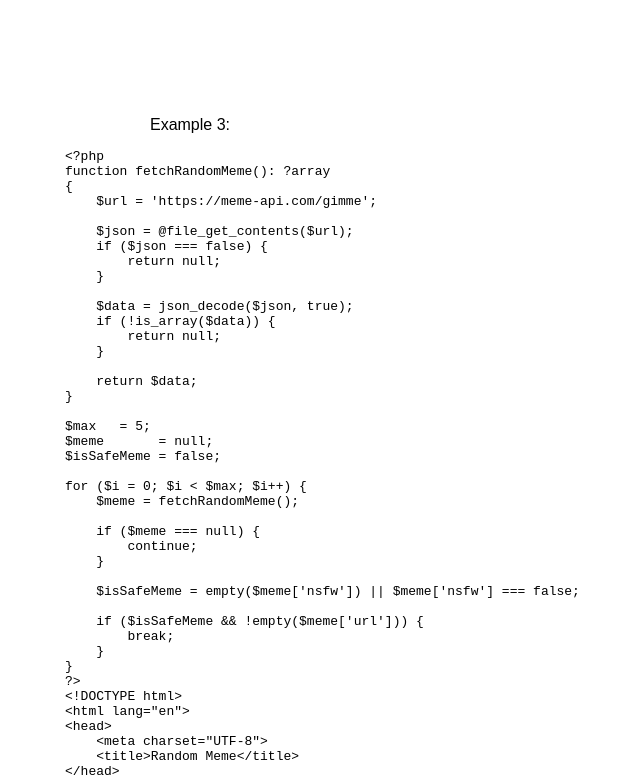
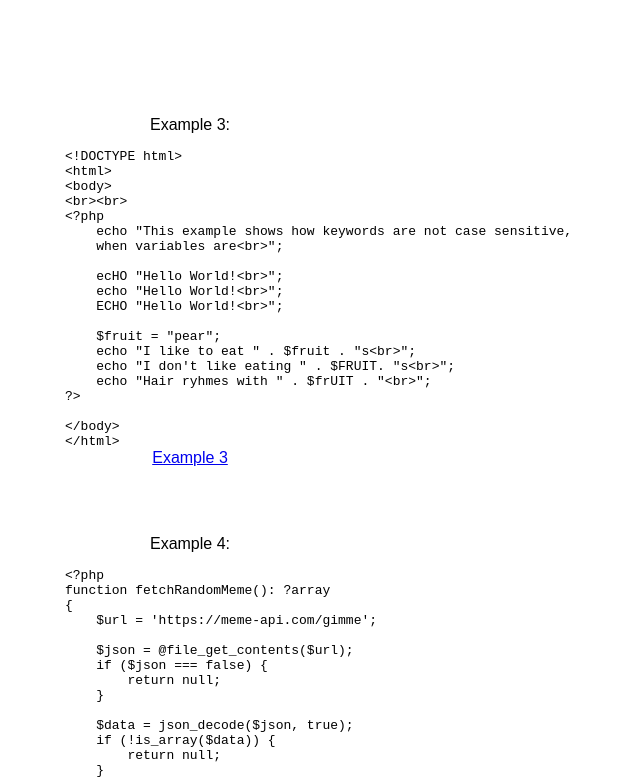
Before and after one commit to DiegoDomingu3z/CS354-ruby-website, a plain HTML site: page examples.html in a window 1280 px wide. Shown: the part 783-1562 px from the top of the page, without its empty margins (450-1090 px from the left). Drawn offline with Linux system fonts and the light colour scheme.

Commit message:
added one example as example #3

```diff
--- a/examples.html
+++ b/examples.html
@@ -86,9 +86,41 @@ for($i = 0; $i&lt;20; $i++) {
 
     <section class="content">
         <div class="container">
+    <p>Example 3: </p>
+        <div class="container" style="width:50%;transform:translateX(25%);text-align:left;">
+            <pre><code>
+&lt;!DOCTYPE html&gt;
+&lt;html&gt;
+&lt;body&gt;
+&lt;br&gt;&lt;br&gt;
+&lt;?php
+    echo &quot;This example shows how keywords are not case sensitive,
+    when variables are&lt;br&gt;&quot;;
+
+    ecHO &quot;Hello World!&lt;br&gt;&quot;;
+    echo &quot;Hello World!&lt;br&gt;&quot;;
+    ECHO &quot;Hello World!&lt;br&gt;&quot;;
+
+    $fruit = &quot;pear&quot;;
+    echo &quot;I like to eat &quot; . $fruit . &quot;s&lt;br&gt;&quot;;
+    echo &quot;I don't like eating &quot; . $FRUIT. &quot;s&lt;br&gt;&quot;;
+    echo &quot;Hair ryhmes with &quot; . $frUIT . &quot;&lt;br&gt;&quot;;
+?&gt;
+
+&lt;/body&gt;
+&lt;/html&gt;
+</code></pre>
+        </div>
+        </div>
+            <p><a target="_blank" href="http://144.24.26.239/354/tonyex1.php">Example 3</a></p>
+            <br />
+        </div>
+
+    <section class="content">
+        <div class="container">
 
             <p>
-                Example 3:
+                Example 4:
             </p>
             <div class="container" style="width:50%;transform:translateX(25%);text-align:left;">
                 <pre>
```
